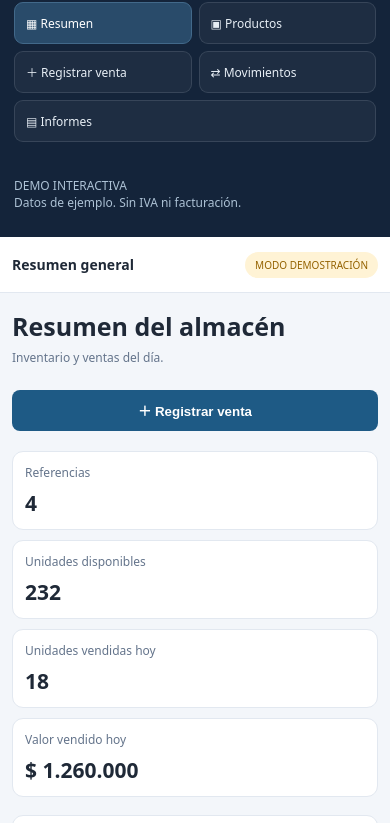
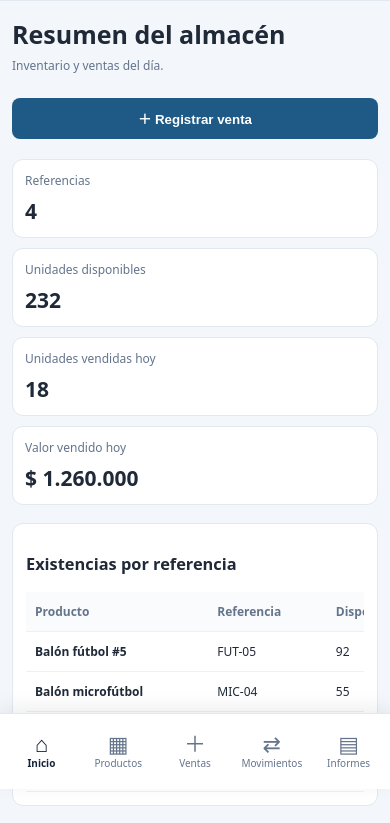
Before and after one commit to haperez86/balones-proto, a plain HTML site: page index.html in a window 390 px wide. Shown: the part 55-878 px from the top of the page. Drawn offline with Linux system fonts and the light colour scheme.

Commit message:
feat: add bottom tab navigation for mobile

```diff
--- a/index.html
+++ b/index.html
@@ -85,7 +85,38 @@ html,body{width:100%;max-width:100%;overflow-x:hidden}
   .nav button{font-size:11px;padding:9px 8px}
 }
 
-</style></head><body><div class="app"><aside class="side"><div class="brand">PROTO INVENTARIO<small>Control de almacén y ventas</small></div><nav class="nav"><button class="active" data-page="dashboard">▦ Resumen</button><button data-page="products">▣ Productos</button><button data-page="sales">＋ Registrar venta</button><button data-page="movements">⇄ Movimientos</button><button data-page="reports">▤ Informes</button></nav><p class="muted" style="color:#adc2d5;margin-top:35px">DEMO INTERACTIVA<br>Datos de ejemplo. Sin IVA ni facturación.</p></aside>
+
+/* Barra de navegación inferior estilo app móvil */
+.nav-icon{display:none}
+@media(max-width:700px){
+  body{padding-bottom:76px}
+  .side{position:fixed;z-index:50;left:0;right:0;bottom:0;width:100%;height:76px;padding:0;background:#fff;border-top:1px solid #e2e8f0;box-shadow:0 -5px 18px rgba(15,23,42,.08)}
+  .side .brand,.side>.muted{display:none!important}
+  .nav{
+    display:grid;grid-template-columns:repeat(5,minmax(0,1fr));gap:0;
+    width:100%;height:100%;margin:0;padding:5px 3px 7px;
+    overflow:visible;white-space:normal;align-items:stretch
+  }
+  .nav button,.nav button:last-child{
+    grid-column:auto;display:flex;flex-direction:column;align-items:center;justify-content:center;
+    gap:4px;width:100%;min-width:0;min-height:0;height:100%;padding:4px 1px;
+    border:0;border-radius:8px;background:transparent;color:#64748b;
+    font-size:10px;line-height:1.1;text-align:center;white-space:normal
+  }
+  .nav button.active{background:transparent;color:#14243a;font-weight:800}
+  .nav button:hover{background:#f1f5f9}
+  .nav-icon{display:block;font-size:22px;line-height:1;font-weight:400}
+  .nav-label{display:block;max-width:100%;overflow:hidden;text-overflow:ellipsis}
+  main{padding-bottom:0}
+}
+
+</style></head><body><div class="app"><aside class="side"><div class="brand">PROTO INVENTARIO<small>Control de almacén y ventas</small></div><nav class="nav">
+<button class="active" data-page="dashboard"><span class="nav-icon">⌂</span><span class="nav-label">Inicio</span></button>
+<button data-page="products"><span class="nav-icon">▦</span><span class="nav-label">Productos</span></button>
+<button data-page="sales"><span class="nav-icon">＋</span><span class="nav-label">Ventas</span></button>
+<button data-page="movements"><span class="nav-icon">⇄</span><span class="nav-label">Movimientos</span></button>
+<button data-page="reports"><span class="nav-icon">▤</span><span class="nav-label">Informes</span></button>
+</nav><p class="muted" style="color:#adc2d5;margin-top:35px">DEMO INTERACTIVA<br>Datos de ejemplo. Sin IVA ni facturación.</p></aside>
 <main><header class="top"><b id="topTitle">Resumen general</b><span class="tag">MODO DEMOSTRACIÓN</span></header><div class="content">
 <section id="dashboard" class="page"><div class="heading"><div><h1>Resumen del almacén</h1><div class="sub">Inventario y ventas del día.</div></div><button class="btn" onclick="show('sales')">＋ Registrar venta</button></div><div class="cards"><div class="card"><div class="metric-label">Referencias</div><div class="metric" id="mProducts">4</div></div><div class="card"><div class="metric-label">Unidades disponibles</div><div class="metric" id="mStock">232</div></div><div class="card"><div class="metric-label">Unidades vendidas hoy</div><div class="metric" id="mSold">18</div></div><div class="card"><div class="metric-label">Valor vendido hoy</div><div class="metric" id="mValue">$1.260.000</div></div></div><div class="two"><div class="panel"><h3>Existencias por referencia</h3><div class="tablewrap"><table><thead><tr><th>Producto</th><th>Referencia</th><th>Disponible</th><th>Estado</th></tr></thead><tbody id="dashRows"></tbody></table></div></div><div class="panel"><h3>Actividad de hoy</h3><div class="line"><span>Unidades vendidas</span><b id="sumUnits">18</b></div><div class="line"><span>Registros de venta</span><b id="sumCount">3</b></div><div class="line"><span>Valor vendido</span><b id="sumValue">$1.260.000</b></div><p class="notice" style="margin-top:15px">Cada venta descuenta automáticamente las unidades del inventario.</p></div></div></section>
 <section id="products" class="page hidden"><div class="heading"><div><h1>Productos e inventario</h1><div class="sub">Crea referencias y registra existencias iniciales.</div></div></div><div class="panel"><h3>Agregar producto</h3><div class="formgrid"><div class="field"><label>Nombre</label><input id="pName" placeholder="Balón fútbol #5"></div><div class="field"><label>Referencia</label><input id="pRef" placeholder="FUT-05"></div><div class="field"><label>Precio unitario (opcional)</label><input id="pPrice" type="number" min="0"></div><div class="field"><label>Inventario inicial</label><input id="pStock" type="number" min="0"></div></div><div class="actions"><button class="btn" onclick="addProduct()">Guardar producto</button></div></div><div class="panel"><h3>Inventario actual</h3><div class="tablewrap"><table><thead><tr><th>Producto</th><th>Referencia</th><th>Precio</th><th>Disponible</th><th>Estado</th></tr></thead><tbody id="productRows"></tbody></table></div></div></section>
```
